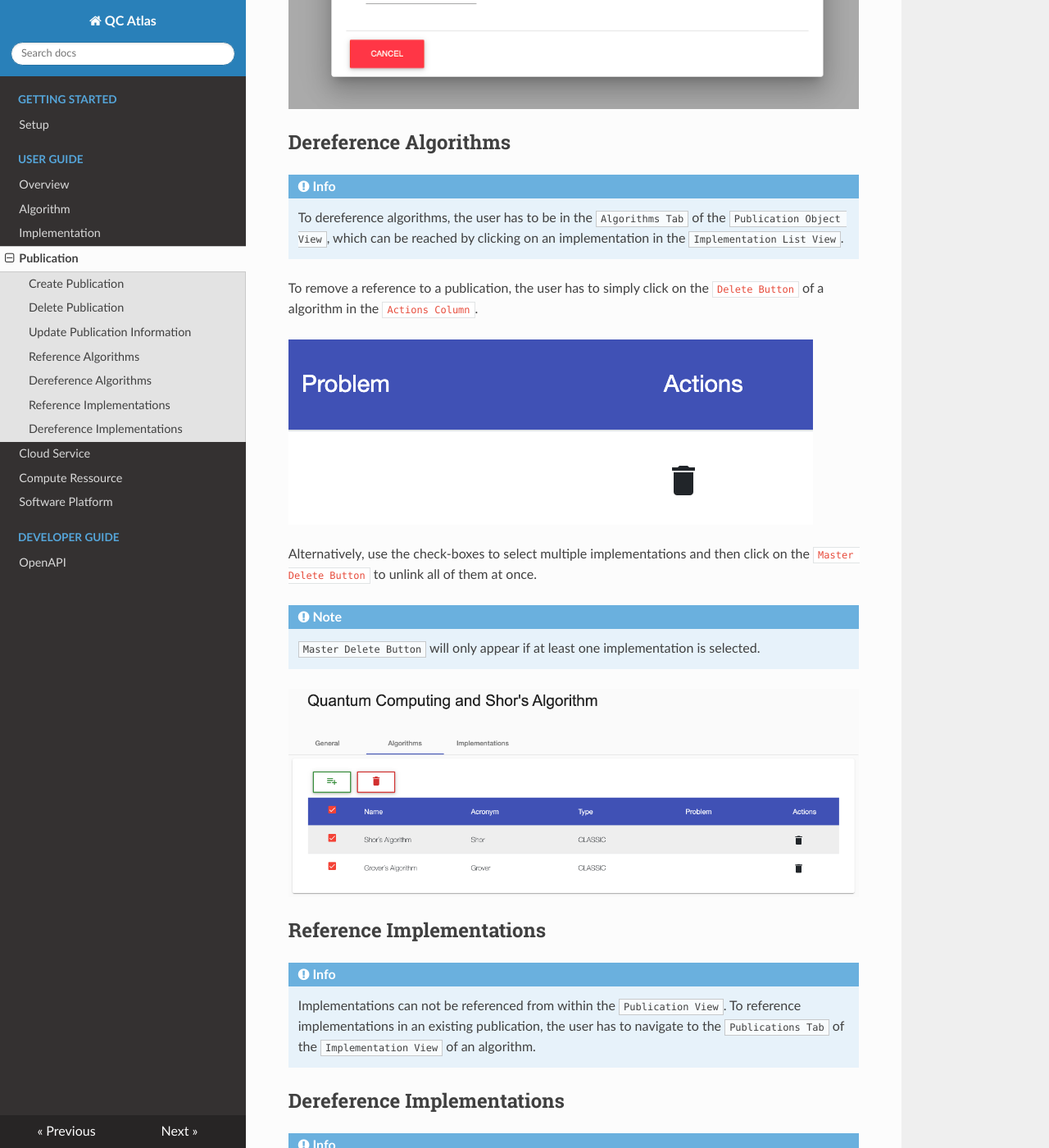
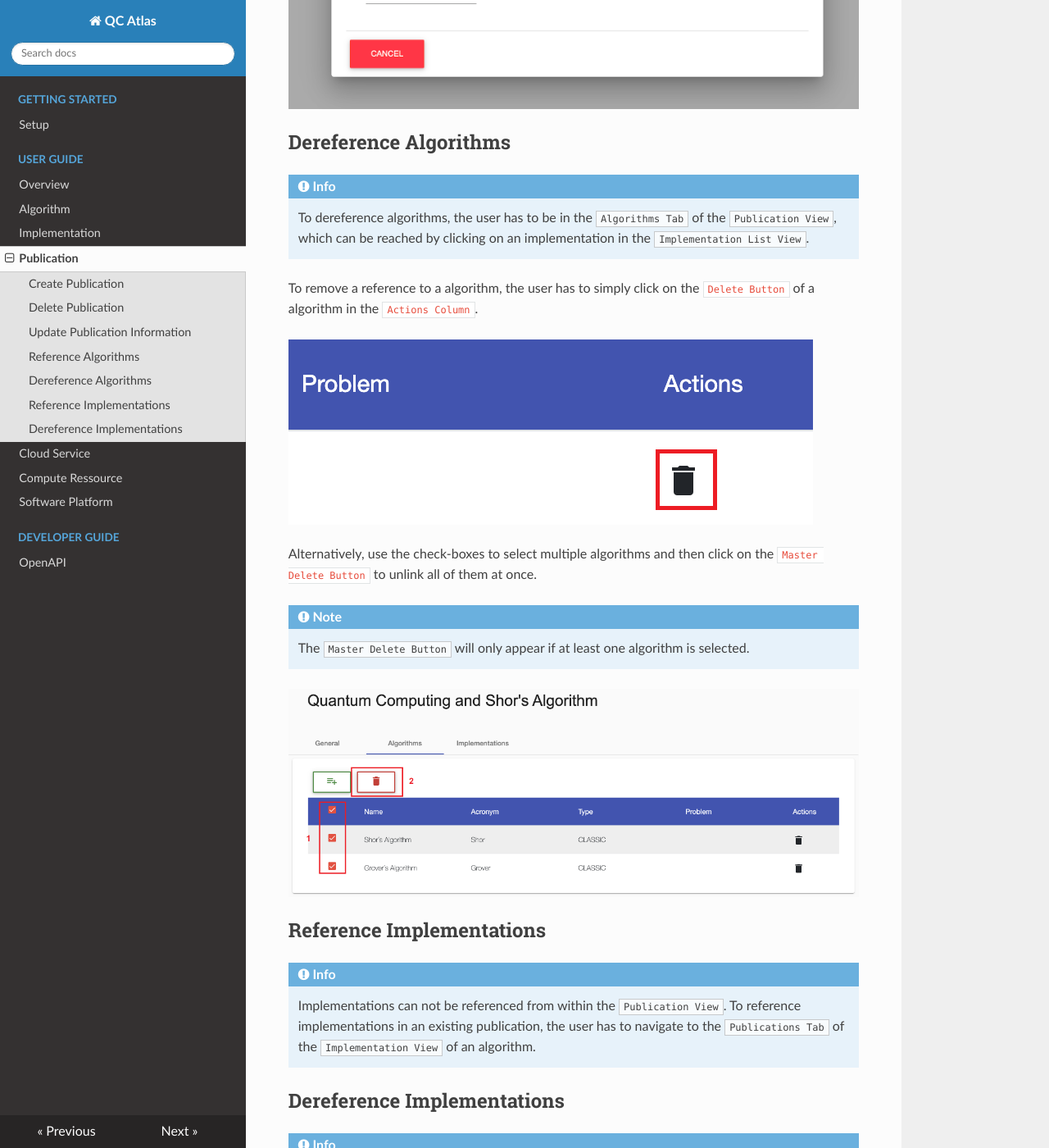
Before and after one commit to UST-QuAntiL/quantil-docs, an MkDocs documentation site: the page built from docs/user-guide/publication.md, in a window 1280 px wide and 1400 px high, scrolled down 5683 px. Shown: the whole window at 82% size. Built offline with MkDocs 1.6.1, drawn with Linux system fonts in a browser that asks for light colours; nearby versions of some CDN libraries; some of the changed text lies outside the part shown.

Commit message:
Fixed minor errors in user-guide of publications

```diff
--- a/docs/user-guide/publication.md
+++ b/docs/user-guide/publication.md
@@ -77,18 +77,18 @@ After at least one algorithm is selected, a ``Master Link Button`` will appear a
 ## Dereference Algorithms
 
 !!! info
-    To dereference algorithms, the user has to be in the ``Algorithms Tab`` of the ``Publication Object View``, which can be reached by clicking on an implementation in the ``Implementation List View``.
+    To dereference algorithms, the user has to be in the ``Algorithms Tab`` of the ``Publication View``, which can be reached by clicking on an implementation in the ``Implementation List View``.
 
-To remove a reference to a publication, the user has to simply click on the ``Delete Button`` of a algorithm in the ``Actions Column``.
+To remove a reference to a algorithm, the user has to simply click on the ``Delete Button`` of a algorithm in the ``Actions Column``.
 
 ![alt text](./../images/publication/Unlink_Algorithm_-_Step_1.1.png "Dereference single algorithm")
 
-Alternatively, use the check-boxes to select multiple implementations and then click on the ``Master Delete Button`` to unlink all of them at once.
+Alternatively, use the check-boxes to select multiple algorithms and then click on the ``Master Delete Button`` to unlink all of them at once.
 
 !!! note
-    ``Master Delete Button`` will only appear if at least one implementation is selected.
+    The ``Master Delete Button`` will only appear if at least one algorithm is selected.
 
-![alt text](./../images/publication/Unlink_Algorithm_-_Step_1.2.png "Dereference multiple implementations")
+![alt text](./../images/publication/Unlink_Algorithm_-_Step_1.2.png "Dereference multiple algorithms")
 
 ## Reference Implementations
 
@@ -99,15 +99,15 @@ Alternatively, use the check-boxes to select multiple implementations and then c
 ## Dereference Implementations
 
 !!! info
-    To dereference implementations, the user has to be in the ``Implementations Tab`` of the ``Publication Object View``, which can be reached by clicking on an implementation in the ``Implementation List View``.
+    To dereference implementations, the user has to be in the ``Implementations Tab`` of the ``Publication View``, which can be reached by clicking on an implementation in the ``Implementation List View``.
 
-To remove a reference to a publication, the user has to simply click on the ``Delete Button`` of an implementation in the ``Actions Column``.
+To remove a reference to a implementation, the user has to simply click on the ``Delete Button`` of an implementation in the ``Actions Column``.
 
 ![alt text](./../images/implementation/Unlink_Publication_-_Step_1.1.png "Dereference single implementation")
 
 Alternatively, use the check-boxes to select multiple implementations and then click on the ``Master Delete Button`` to unlink all of them at once.
 
 !!! note
-    ``Master Delete Button`` will only appear if at least one implementation is selected.
+    The ``Master Delete Button`` will only appear if at least one implementation is selected.
 
 ![alt text](./../images/implementation/Unlink_Publication_-_Step_1.2.png "Dereference multiple implementations")
```
Also changed, not shown: docs/user-guide/images/publication/Unlink_Algorithm_-_Step_1.1.png, docs/user-guide/images/publication/Unlink_Algorithm_-_Step_1.2.png.
